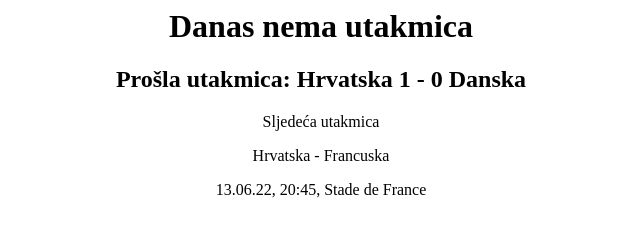
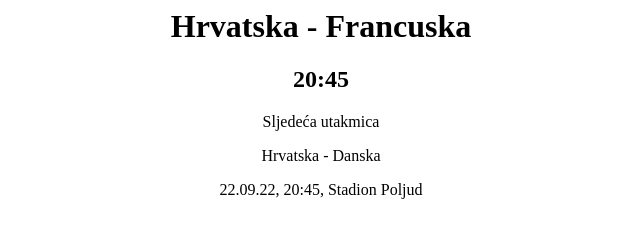
Before and after one commit to domi15/Rezultat, a plain HTML site: page index.html in a window 1280 px wide. Shown: the whole page, without its empty margins (319-959 px from the left). Drawn offline with Linux system fonts and the light colour scheme.

Commit message:
22.6.22 1

```diff
--- a/index.html
+++ b/index.html
@@ -7,12 +7,12 @@
         body {text-align: center}
     </style>
     <body>
-        <h1 id = "im">Danas nema utakmica</h1>
+        <h1 id = "im">Hrvatska - Francuska</h1>
 
-        <h2 id = "im">Prošla utakmica: Hrvatska 1 - 0 Danska</h2>
+        <h2 id = "im">20:45</h2>
         <p>Sljedeća utakmica</p>
-        <p>Hrvatska - Francuska</p>
-        <p>13.06.22, 20:45, Stade de France</p>
+        <p>Hrvatska - Danska</p>
+        <p>22.09.22, 20:45, Stadion Poljud</p>
     <script>
         document.getElementById("ime").innerHTML = "Hrvatska - Danska"
     </script>
```
